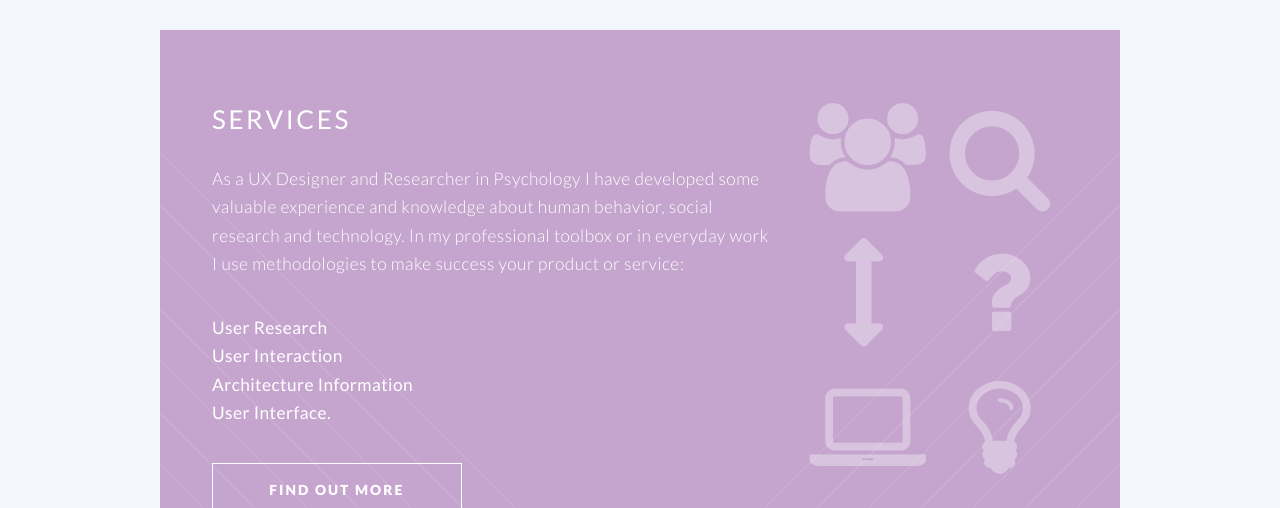
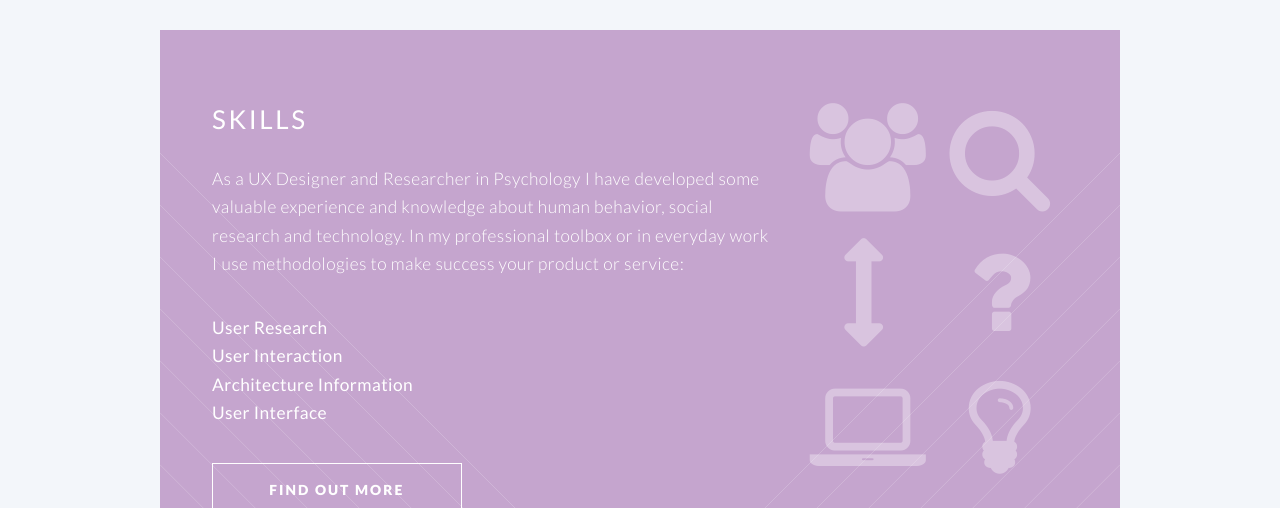
Before and after one commit to claucvk/claucvk.github.io, a Jekyll site: the page built from index.html, in a window 1280 px wide and 900 px high, scrolled down 881 px. Shown: the part 157-665 px from the top of the window. Built offline with Jekyll 4.4.1, drawn with Linux system fonts in a browser that asks for light colours.

Commit message:
cambios titulo menu

```diff
--- a/_config.yml
+++ b/_config.yml
@@ -1,5 +1,5 @@
 # Site settings
-title: Twenty Blog
+title: ccvk.me
 email: your-email@domain.com
 description: > # this means to ignore newlines until "baseurl:"
   Write an awesome description for your new site here. You can edit this
--- a/index.html
+++ b/index.html
@@ -29,14 +29,14 @@
 							<div class="8u">
 
 								<header>
-									<h2><strong>Services</strong></h2>
+									<h2><strong>Skills</strong></h2>
 								</header>
 								<p>As a UX Designer and Researcher in Psychology I have developed some valuable experience and knowledge about human behavior, social research and technology. In my professional toolbox or in everyday work I use methodologies to make success your product or service:
 									<ul>
 									<li> <strong>User Research</strong> </li>
 									<li> <strong>User Interaction</li> </strong>
 									<li> <strong>Architecture Information</strong>
-									<li> <strong>User Interface.</strong></li>
+									<li> <strong>User Interface</strong></li>
 								 </ul>
 								 </p>
 								<footer>
```
